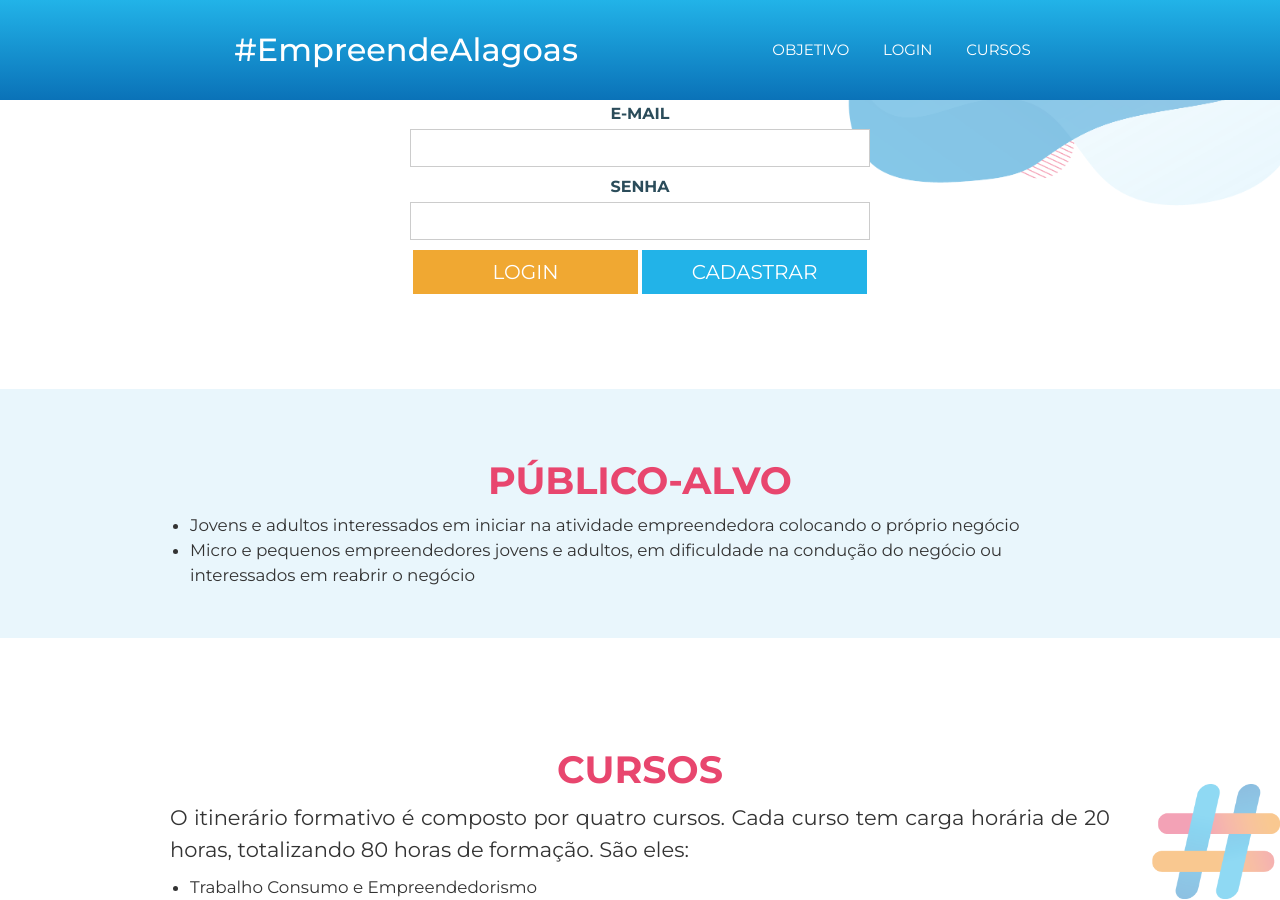
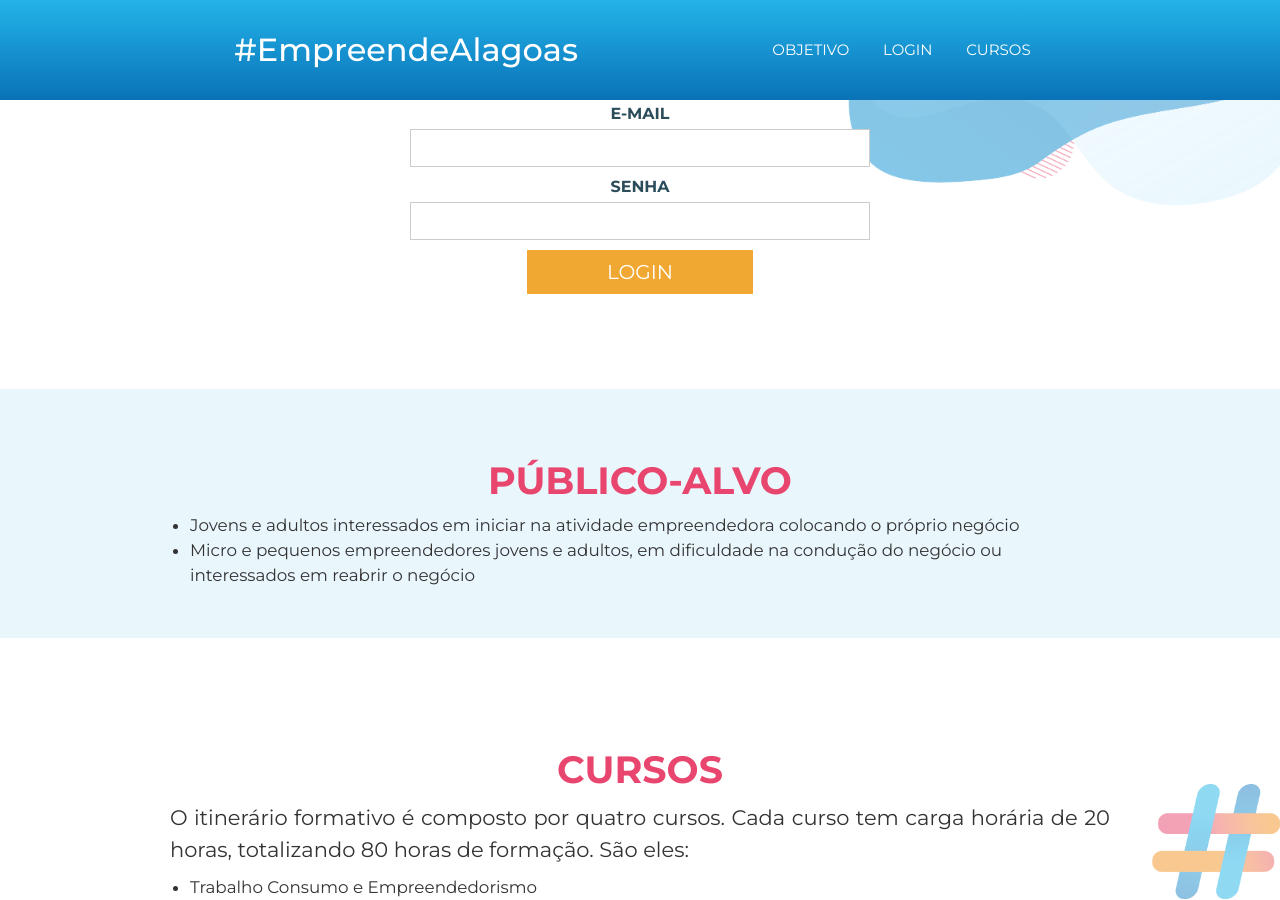
Before and after one commit to wilivro/empreendealagoas.com.br, a Jekyll site: the page index.html, which Jekyll copies as it is, in a window 1280 px wide and 900 px high, scrolled down 1295 px. Built offline with Jekyll 4.4.1, drawn with Linux system fonts in a browser that asks for light colours.

Commit message:
Implementacoes 6

```diff
--- a/index.html
+++ b/index.html
@@ -116,11 +116,11 @@
                   name="LoginForm[password]" id="LoginForm_password" type="password" required="required"
                   type="password" />
                 <input class="submit-button w-button" data-wait="Please wait..." type="submit" value="LOGIN" />
-                <a class="submit-button-2 w-inline-block" href="https://wiquadro.com.br/site/registro">
+                <!-- <a class="submit-button-2 w-inline-block" href="https://wiquadro.com.br/site/registro">
                   <div class="text-block-3">
                     CADASTRAR
                   </div>
-                </a>
+                </a> -->
               </form>
             </div>
           </div>
```
